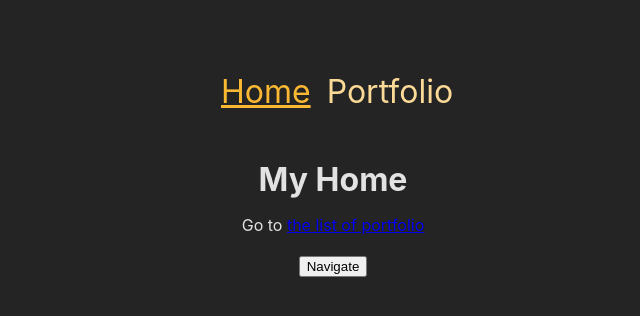
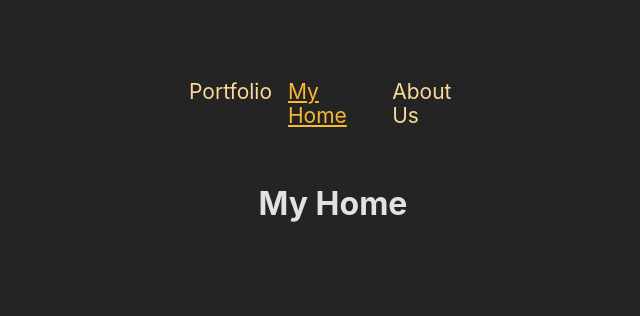
Before and after one commit to jeerawut97/portfolio, a React (Vite) app: page / in a window 1280 px wide. Shown: the top 316 px of the page, without its empty margins (307-947 px from the left). Built offline with nearby package versions, Linux system fonts and the light colour scheme.

Commit message:
Update UI

```diff
--- a/src/App.tsx
+++ b/src/App.tsx
@@ -1,14 +1,13 @@
 import {
   createBrowserRouter,
-  // createRoutesFromElements,
   RouterProvider,
-  // Route
 } from "react-router-dom";
 import RootLayout from "./pages/Root.tsx";
 import ErrorPage from "./pages/Error.tsx";
 import HomePage from "./pages/Home.tsx";
 import PortfolioPage from "./pages/Portfolio.tsx";
 import PortfolioDetailPage from "./pages/PortfolioDetail.tsx";
+import AboutUsPage from "./pages/AboutUs.tsx";
 
 const router = createBrowserRouter([
   {
@@ -19,6 +18,7 @@ const router = createBrowserRouter([
       {index: true, element: <HomePage />},
       {path: 'portfolio', element: <PortfolioPage />},
       {path: 'portfolio/:portfolioId', element: <PortfolioDetailPage />},
+      {path: 'about-us', element: <AboutUsPage />},
     ],
   },
 ]);
--- a/src/components/MainNavigation.module.css
+++ b/src/components/MainNavigation.module.css
@@ -1,6 +1,6 @@
 .header {
-    font-size: 2rem;
-    max-width: 18rem;
+    font-size: 21px;
+    max-width: 22rem;
     margin: auto;
     padding: 2rem;
     display: flex;
--- a/src/components/MainNavigation.tsx
+++ b/src/components/MainNavigation.tsx
@@ -8,12 +8,15 @@ function MainNavigation() {
             <nav>
                 <ul className={classes.list}>
                     <li>
-                        <NavLink to="/" className={({isActive}) => isActive? classes.active: undefined}
-                        end
-                        >Home</NavLink>
+                        <NavLink to="/portfolio" className={({isActive}) => isActive? classes.active: undefined}>Portfolio</NavLink>
                     </li>
                     <li>
-                        <NavLink to="/portfolio" className={({isActive}) => isActive? classes.active: undefined}>Portfolio</NavLink>
+                        <NavLink to="/" className={({isActive}) => isActive? classes.active: undefined} end>
+                            My Home
+                        </NavLink>
+                    </li>
+                    <li>
+                        <NavLink to="/about-us" className={({isActive}) => isActive? classes.active: undefined}>About Us</NavLink>
                     </li>
                 </ul>
             </nav>
--- a/src/index.css
+++ b/src/index.css
@@ -115,8 +115,7 @@ main {
 }
 
 .portfolio-item img {
-  width: 100%;
-  height: 100%;
+  height: 225px;
   object-fit: cover;
   border-radius: 0.5rem;
 }
--- /dev/null
+++ b/src/pages/AboutUs.tsx
@@ -0,0 +1,10 @@
+function AboutUsPage() {
+
+    return (
+        <>
+            <h1>About Us</h1>
+        </>
+    )
+}
+
+export default AboutUsPage;
--- a/src/pages/Home.tsx
+++ b/src/pages/Home.tsx
@@ -1,21 +1,8 @@
-import { Link, useNavigate } from "react-router-dom";
-
 function HomePage() {
-    const navigate = useNavigate();
-
-    function navigateHandler() {
-        navigate('/portfolio');
-    }
 
     return (
         <>
             <h1>My Home</h1>
-            <p>
-                Go to <Link to="portfolio">the list of portfolio</Link>
-            </p>
-            <p>
-                <button onClick={navigateHandler}>Navigate</button>
-            </p>
         </>
     )
 }
--- a/src/pages/Portfolio.tsx
+++ b/src/pages/Portfolio.tsx
@@ -20,7 +20,7 @@ function PortfolioPage() {
                 {PORTFOLIO.map((portfolio) => (
                     <li key={portfolio.id} className="portfolio-item">
                     <button>
-                        <img src={img} />
+                        <img src={img} height="10px"/>
                         <h3>{portfolio.title}</h3>
                     </button>
                     </li>
```
